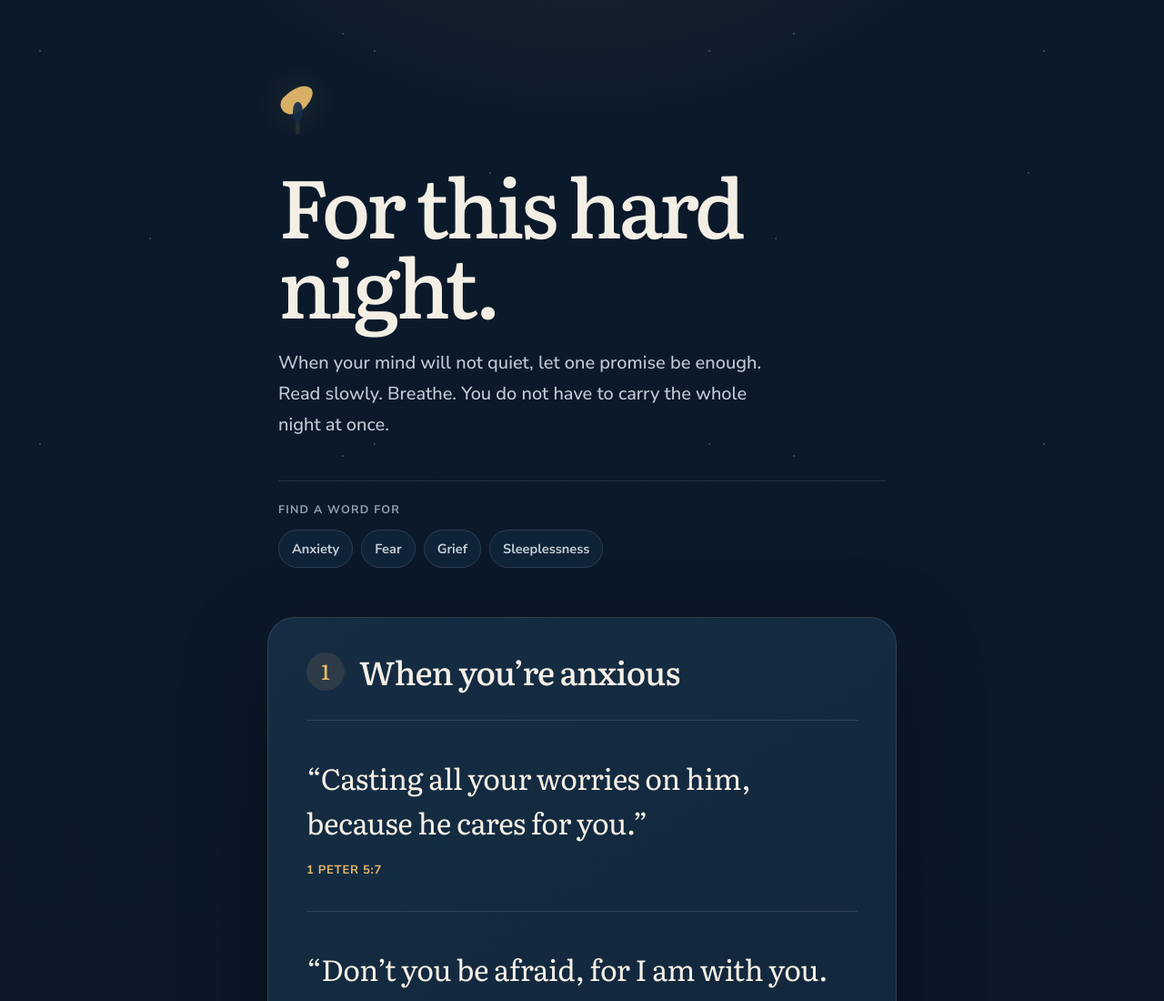
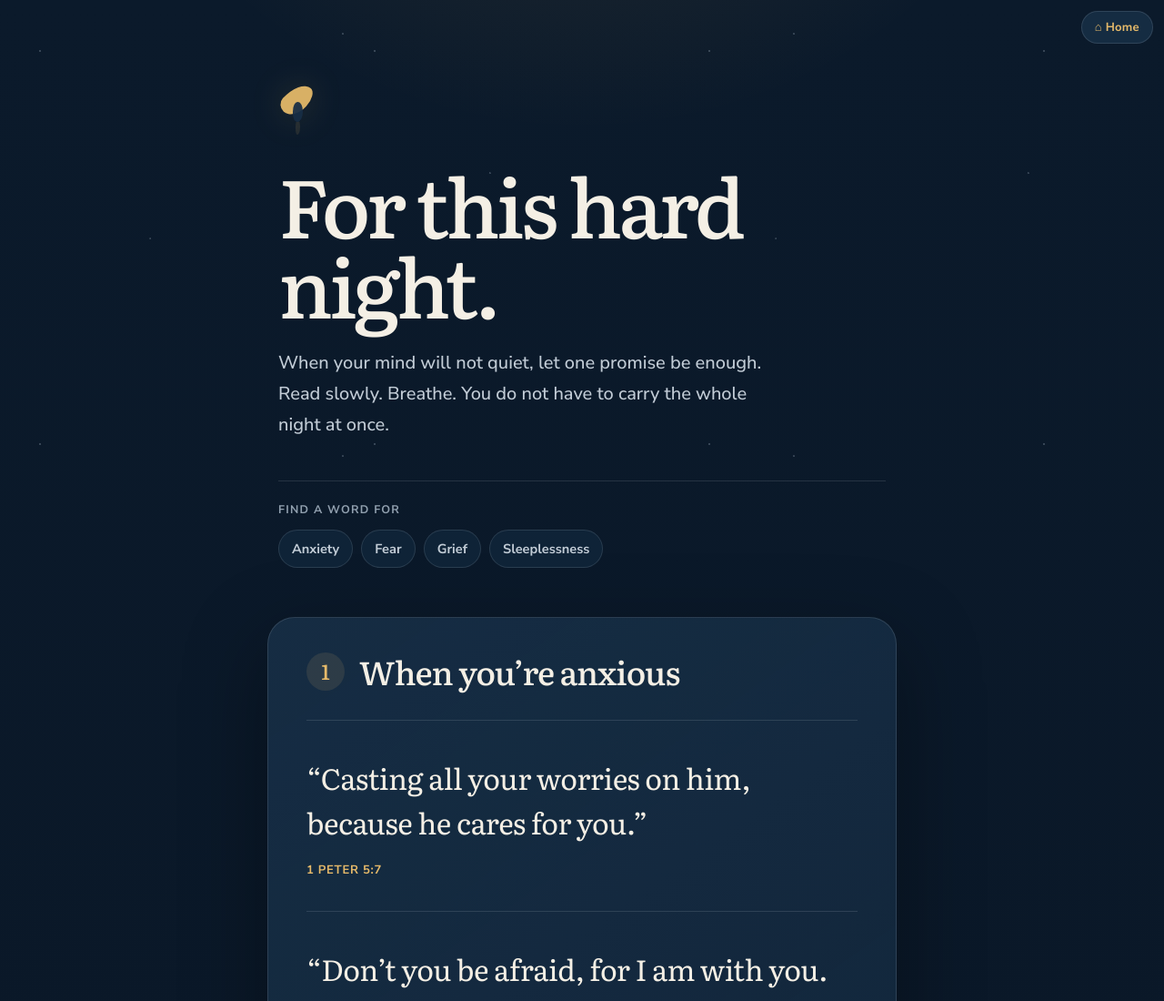
Before and after one commit to jesuslovestyler/Comfort-verses, a plain HTML site: page index.html in a window 1280 px wide. Shown: the top 1100 px of the page at 91% size. Drawn offline with Linux system fonts and the light colour scheme.

Commit message:
Site standard: Home button and analytics

```diff
--- a/index.html
+++ b/index.html
@@ -70,6 +70,26 @@
       color: var(--faint);
     }
     a { color: inherit; }
+    .home-link {
+      position: fixed;
+      top: max(12px, env(safe-area-inset-top));
+      right: max(12px, env(safe-area-inset-right));
+      z-index: 10;
+      padding: 8px 14px;
+      border: 1px solid var(--line);
+      border-radius: 999px;
+      background: var(--surface-strong);
+      color: var(--gold);
+      text-decoration: none;
+      font-size: .82rem;
+      font-weight: 700;
+      letter-spacing: .02em;
+    }
+    .home-link:hover, .home-link:focus-visible {
+      border-color: var(--gold);
+      color: var(--text);
+      outline: none;
+    }
     .page {
       position: relative;
       width: min(100%, 760px);
@@ -243,6 +263,7 @@
   </style>
 </head>
 <body>
+  <a class="home-link" href="https://jesuslovestyler.com/">⌂ Home</a>
   <main class="page">
     <header class="opening">
       <div class="flame" aria-hidden="true"></div>
@@ -287,5 +308,6 @@
     <div class="closing"><div class="closing-rule" aria-hidden="true"></div><p>The One who keeps you will not sleep.</p></div>
     <footer>Scripture quotations are from the World English Bible, a public-domain translation.</footer>
   </main>
+  <script data-goatcounter="https://jesuslovestyler.goatcounter.com/count" async src="//gc.zgo.at/count.js"></script>
 </body>
 </html>
```
